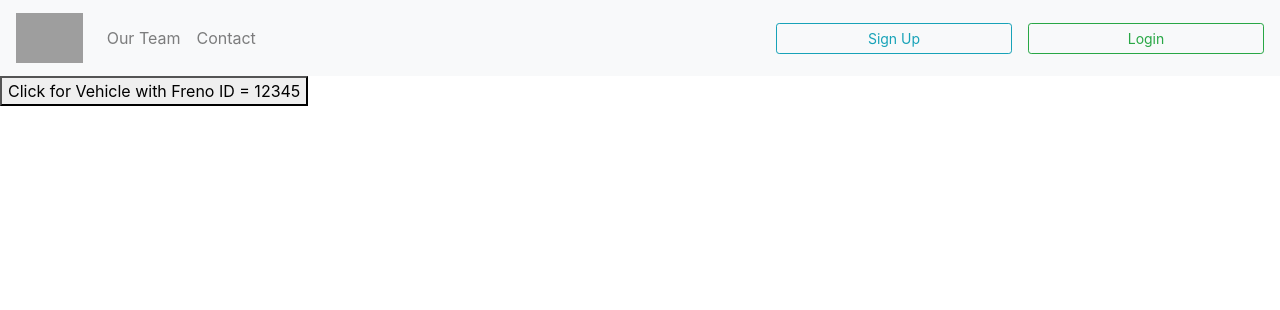
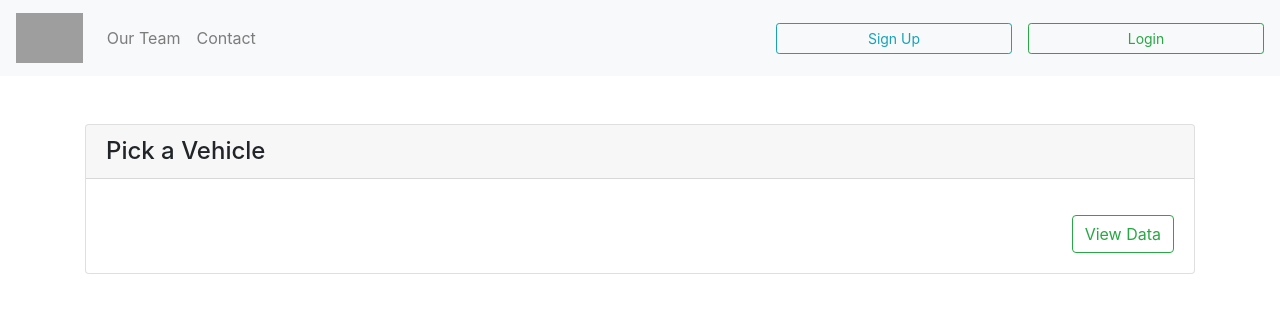
Before and after one commit to sdevalapurkar/smart-brake-monitor, a Next.js app: page /dashboard in a window 1280 px wide. Shown: the top 310 px of the page. Built offline with nearby package versions, Linux system fonts and the light colour scheme; no server answers; sample sign-in values are in the browser's storage; grey boxes are pictures that could not be loaded.

Commit message:
Add vehicle selector UI (WIP Not functional)

```diff
--- a/pages/dashboard.js
+++ b/pages/dashboard.js
@@ -6,6 +6,7 @@ import Card from 'react-bootstrap/Card';
 import Row from 'react-bootstrap/Row';
 import Col from 'react-bootstrap/Col';
 import Button from 'react-bootstrap/Button';
+import Form from 'react-bootstrap/Form';
 import Graph from '../components/dashboard/Graph'
 import axios from 'axios';
 import "react-datepicker/dist/react-datepicker.css";
@@ -51,6 +52,42 @@ class Dashboard extends Component {
         };
 
         this.getBrakingData = this.getBrakingData.bind(this);
+    }
+
+    createCarRow = () => {
+        const { vehiclesOwned } = this.state;
+        let myVehicles = [];
+
+        for (let v in vehiclesOwned) {
+            myVehicles.push(
+                <Card className="mt-3">
+                    <Card.Body className="p-2">
+                        <Row>
+                            <Col>
+                                <Form.Check
+                                    type='radio'
+                                    name="selectVehicleRadioButtons"
+                                />
+                            </Col>
+                            <Col>
+                                {vehiclesOwned[v].id}
+                            </Col>
+                            <Col>
+                                {vehiclesOwned[v].name}
+                            </Col>
+                            <Col>
+                                {vehiclesOwned[v].weight}
+                            </Col>
+                            <Col>
+                                {vehiclesOwned[v].tireSpecs}
+                            </Col>
+                        </Row>
+                    </Card.Body>
+                </Card>
+            );
+        }
+
+        return myVehicles;
     }
 
     handleChange = ({ startDate, endDate }) => {
@@ -119,9 +156,30 @@ class Dashboard extends Component {
                     name={name}
                 />
                 {!vehicleSelected && (
-                    <div>
-                        <button onClick={() => this.getBrakingData()}>Click for Vehicle with Freno ID = 12345</button>
-                    </div>
+                    <Container className="my-5">
+                        <Card>
+                            <Card.Header>
+                                <h4 className="m-0">
+                                    Pick a Vehicle
+                                </h4>
+                            </Card.Header>
+                            <Card.Body>
+                                <Form.Group>
+                                    {
+                                        // <button onClick={() => this.getBrakingData()}>Click for Vehicle with Freno ID = 12345</button>
+                                    }
+                                    {this.createCarRow()}
+                                </Form.Group>
+                                <Row className="text-right">
+                                    <Col>
+                                        <Button variant="outline-success">
+                                            View Data
+                                        </Button>
+                                    </Col>
+                                </Row>
+                            </Card.Body>
+                        </Card>
+                    </Container>
                 )}
                 {vehicleSelected && (
                     <Container className="my-5">
```
